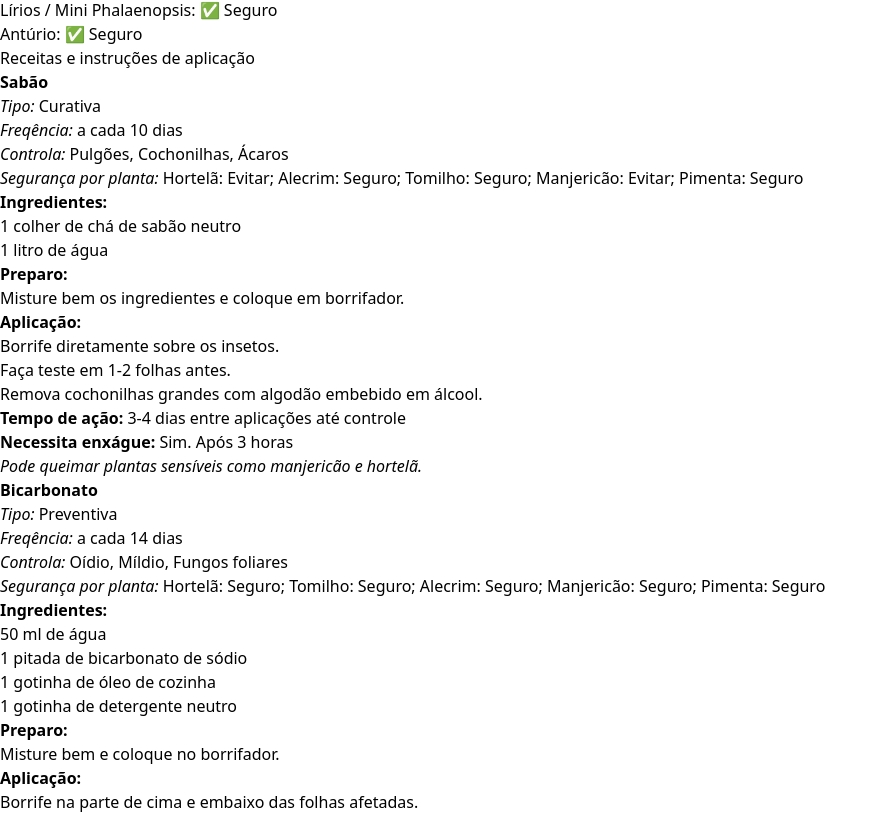
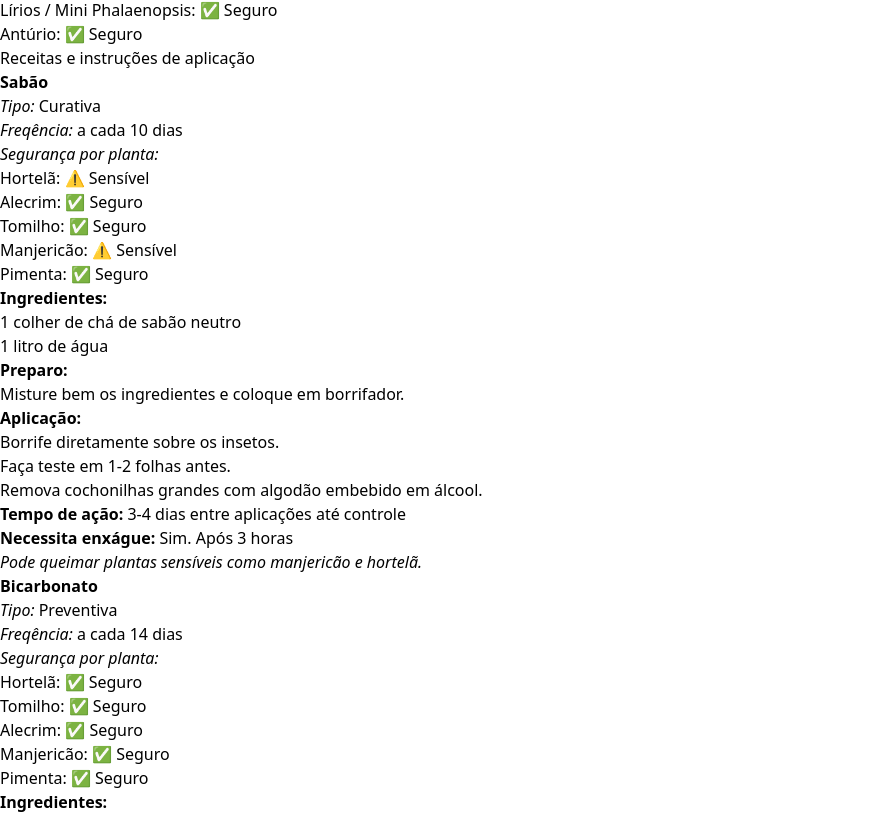
Before and after one commit to arquivosdovic/calendario-fitossanitario, a React (Vite) app: page / in a window 1280 px wide. Shown: the part 3212-4026 px from the top of the page, without its empty margins (0-888 px from the left). Built offline with nearby package versions, Linux system fonts and the light colour scheme.

Commit message:
Update App.jsx

```diff
--- a/src/App.jsx
+++ b/src/App.jsx
@@ -756,15 +756,14 @@ export default function FitossanitarioApp() {
                 <em>Freqência:</em> a cada {p.frequenciaDias} dias
               </div>
               <div className='text-xs mt-1'>
-                <em>Controla:</em> {p.controla.join(', ')}
-              </div>
-              <div className='text-xs mt-1'>
-                <em>Segurança por planta:</em>{' '}
-                {Object.entries(p.seguroPara)
-                  .map(
-                    ([pl, seguro]) => `${pl}: ${seguro ? 'Seguro' : 'Evitar'}`
-                  )
-                  .join('; ')}
+                <em>Segurança por planta:</em>
+                <ul className='list-disc pl-5'>
+                  {Object.entries(p.seguroPara).map(([pl, seguro]) => (
+                    <li key={pl}>
+                      {pl}: {seguro ? '✅ Seguro' : '⚠️ Sensível'}
+                    </li>
+                  ))}
+                </ul>
               </div>
 
               {p.receita && (
```
